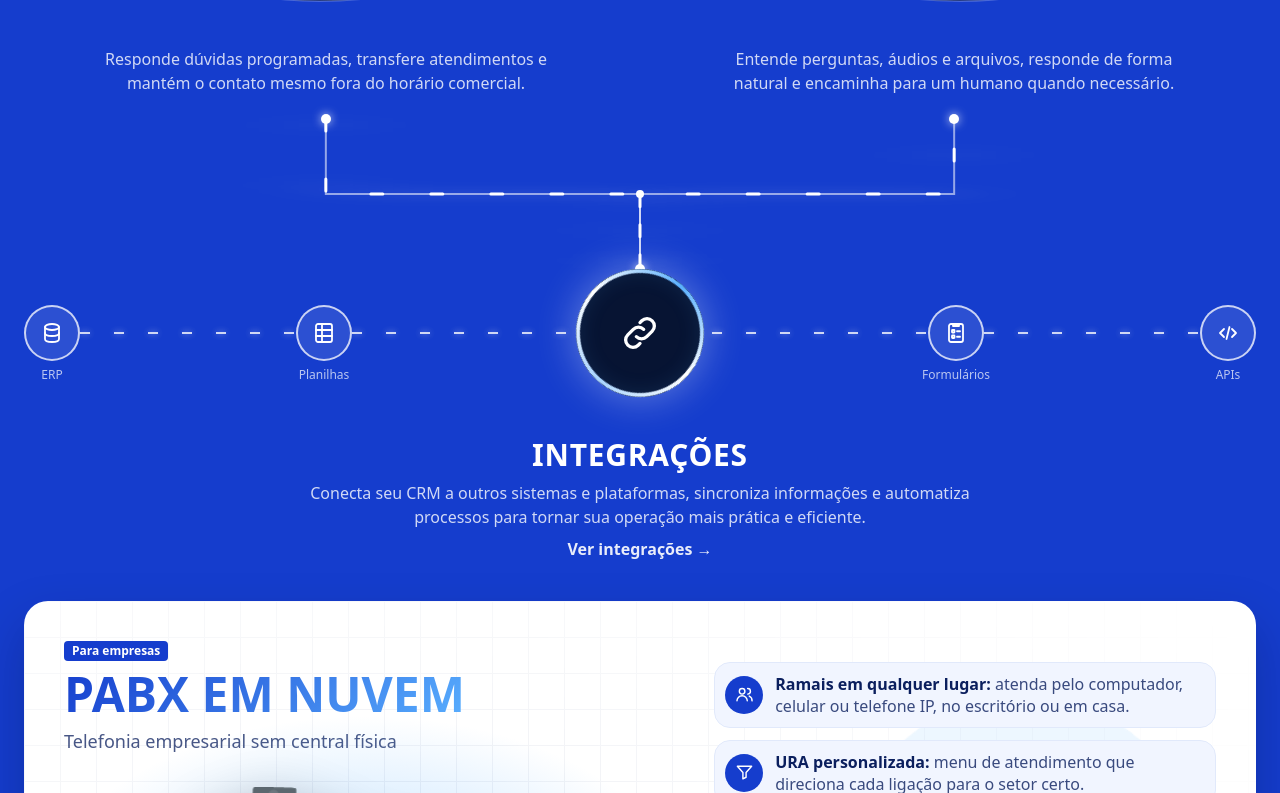
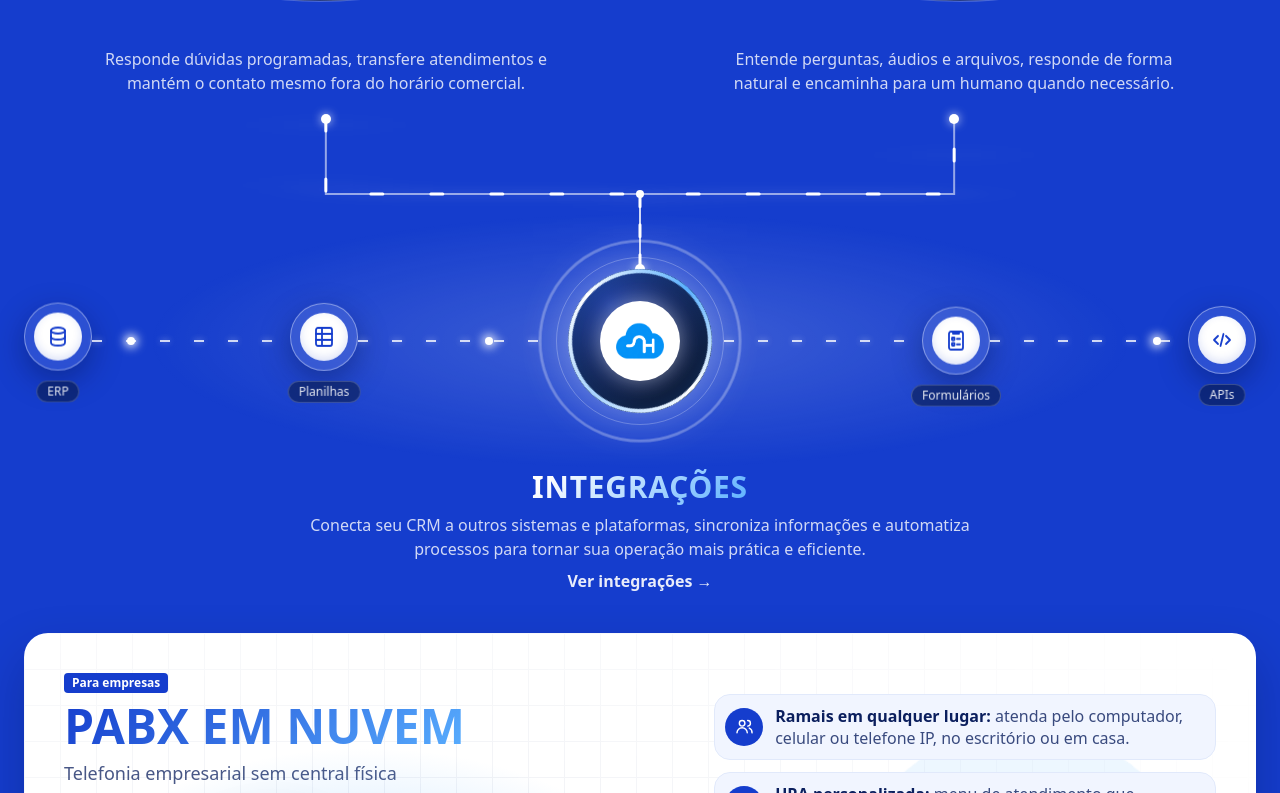
Before and after one commit to ddcalebe/htech-v2, a React (Vite) app: page / in a window 1280 px wide. Shown: the part 2842-3635 px from the top of the page. Built offline with nearby package versions, Linux system fonts and the light colour scheme.

Commit message:
style: redesign integrations hub

```diff
--- a/src/components/ui/IntegrationsHub.jsx
+++ b/src/components/ui/IntegrationsHub.jsx
@@ -1,5 +1,7 @@
+import htechCloud from "../../assets/logo/htech-nuvem.png";
+
 /**
- * Hub de Integrações: círculo central brilhante ligado às ferramentas integradas.
+ * Hub de Integrações: círculo central brilhante (com a logo da HTech) ligado às ferramentas integradas.
  * Fica no fim das linhas do CardConnector (abaixo do Agente de IA e do Chatbot).
  *
  * Props:
@@ -76,27 +78,35 @@ function Icon({ name, className = "" }) {
   );
 }
 
-function Node({ label, icon }) {
+function Node({ label, icon, index = 0 }) {
   return (
-    <div className="relative shrink-0">
-      <div className="grid h-14 w-14 place-items-center rounded-full border-2 border-white/75 bg-white/10 text-white">
+    <div className="hub-node relative shrink-0" style={{ animationDelay: `${index * -1.3}s` }}>
+      {/* Anel de vidro + círculo branco com o ícone */}
+      <div className="grid h-[68px] w-[68px] place-items-center rounded-full border border-white/40 bg-white/10 shadow-[0_10px_30px_rgba(4,12,50,0.35)] backdrop-blur-sm">
+        <div className="grid h-12 w-12 place-items-center rounded-full bg-white text-corp shadow-[inset_0_-3px_8px_rgba(21,61,205,0.15)]">
           <Icon name={icon} className="h-6 w-6" />
         </div>
-      {/* Nome embaixo do círculo, sem mudar a altura do item (assim tudo fica centralizado na linha) */}
-      <span className="absolute left-1/2 top-full mt-1.5 -translate-x-1/2 whitespace-nowrap text-xs text-white/70">
+      </div>
+      {/* Nome numa pílula embaixo do círculo, sem mudar a altura do item */}
+      <span className="absolute left-1/2 top-full mt-2.5 -translate-x-1/2 whitespace-nowrap rounded-full border border-white/20 bg-[#071433]/50 px-2.5 py-0.5 text-xs font-medium text-white/90 backdrop-blur-sm">
         {label}
       </span>
     </div>
   );
 }
 
-/** Linha tracejada animada entre os itens (só no desktop/tablet) */
-function Line({ reverse = false }) {
+/** Linha tracejada animada entre os itens, com um "pacote" de luz passando (só no desktop/tablet) */
+function Line({ reverse = false, index = 0 }) {
   return (
-    <div
-      aria-hidden="true"
-      className={`hub-line hidden h-0.5 min-w-4 flex-1 md:block ${reverse ? "hub-line-rev" : ""}`}
+    <div aria-hidden="true" className="relative hidden h-0.5 min-w-4 flex-1 md:block">
+      <div className={`hub-line absolute inset-0 ${reverse ? "hub-line-rev" : ""}`} />
+      <span
+        className={`hub-packet absolute top-1/2 h-2 w-2 -translate-y-1/2 rounded-full bg-white shadow-[0_0_10px_3px_rgba(255,255,255,0.8)] ${
+          reverse ? "" : "hub-packet-rev"
+        }`}
+        style={{ animationDelay: `${index * -0.7}s` }}
       />
+    </div>
   );
 }
 
@@ -135,48 +145,79 @@ export default function IntegrationsHub({
         }
         @keyframes hub-spin { to { transform: rotate(360deg); } }
 
+        /* Pacote de luz correndo pela linha, sempre em direção ao centro (rev = da direita para a esquerda) */
+        .hub-packet { left: 0; animation: hub-packet 2.4s ease-in-out infinite; }
+        .hub-packet-rev { animation-name: hub-packet-rev; }
+        @keyframes hub-packet { 0% { left: 0; opacity: 0; } 15%, 85% { opacity: 1; } 100% { left: 100%; opacity: 0; } }
+        @keyframes hub-packet-rev { 0% { left: 100%; opacity: 0; } 15%, 85% { opacity: 1; } 100% { left: 0; opacity: 0; } }
+
+        /* Ondas saindo do círculo central */
+        .hub-pulse { animation: hub-pulse 3s ease-out infinite; }
+        @keyframes hub-pulse { 0% { transform: scale(1); opacity: .5; } 100% { transform: scale(1.9); opacity: 0; } }
+
+        /* Integrações flutuando de leve */
+        .hub-node { animation: hub-float 5s ease-in-out infinite; }
+        @keyframes hub-float { 50% { translate: 0 -5px; } }
+
         @media (prefers-reduced-motion: reduce) {
-          .hub-line, .hub-ring::before { animation: none; }
+          .hub-line, .hub-ring::before, .hub-packet, .hub-pulse, .hub-node { animation: none; }
+          .hub-packet { display: none; }
         }
       `}</style>
 
       {/* Fileira: ferramentas da esquerda — círculo central — ferramentas da direita */}
-      <div className="flex flex-col items-center gap-10 md:flex-row md:gap-0">
+      <div className="relative flex flex-col items-center gap-12 md:flex-row md:gap-0">
+        {/* Brilho suave atrás de toda a fileira */}
+        <span
+          aria-hidden="true"
+          className="pointer-events-none absolute left-1/2 top-1/2 -z-0 h-64 w-[80%] -translate-x-1/2 -translate-y-1/2 rounded-full bg-[radial-gradient(closest-side,rgba(255,255,255,0.18),transparent)]"
+        />
         {/* Esquerda: as linhas apontam para o centro */}
         <div className="flex flex-1 flex-wrap items-center justify-center gap-x-6 gap-y-10 md:flex-nowrap md:gap-0">
           {left.map((item, i) => (
             <div key={item.label} className="contents">
-              {i > 0 && <Line reverse />}
-              <Node {...item} />
+              {i > 0 && <Line reverse index={i} />}
+              <Node {...item} index={i} />
             </div>
           ))}
-          {left.length > 0 && <Line reverse />}
+          {left.length > 0 && <Line reverse index={left.length} />}
         </div>
 
-        {/* Círculo central (fim das linhas do CardConnector) */}
+        {/* Círculo central (fim das linhas do CardConnector): anel girando, ondas saindo e a logo da HTech */}
+        <div className="relative order-first mx-3 shrink-0 md:order-none">
+          <span aria-hidden="true" className="hub-pulse absolute inset-0 rounded-full border-2 border-white/60" />
+          <span aria-hidden="true" className="hub-pulse absolute inset-0 rounded-full border-2 border-white/60 [animation-delay:-1.5s]" />
+          {/* Anel externo fino */}
+          <span aria-hidden="true" className="absolute -inset-3 rounded-full border border-white/25" />
           <div
-          className="hub-ring relative order-first mx-2 grid h-32 w-32 shrink-0 place-items-center rounded-full bg-[#071433] shadow-[0_0_40px_rgba(255,255,255,0.35),inset_0_0_24px_rgba(90,176,255,0.15)] md:order-none"
+            className="hub-ring relative grid h-36 w-36 place-items-center rounded-full bg-[radial-gradient(circle_at_30%_25%,#1b3a9e,#071433_70%)] shadow-[0_0_50px_rgba(255,255,255,0.4),inset_0_0_30px_rgba(90,176,255,0.25)]"
             role="img"
             aria-label={title}
           >
-          <Icon name="link" className="relative h-11 w-11 text-white" />
+            {/* Logo da HTech num círculo branco */}
+            <span className="grid h-20 w-20 place-items-center rounded-full bg-white shadow-[0_0_24px_rgba(255,255,255,0.5)]">
+              <img src={htechCloud} alt="" className="w-12" />
+            </span>
+          </div>
         </div>
 
         {/* Direita: as linhas saem do centro */}
         <div className="flex flex-1 flex-wrap items-center justify-center gap-x-6 gap-y-10 md:flex-nowrap md:gap-0">
-          {right.length > 0 && <Line />}
+          {right.length > 0 && <Line index={0} />}
           {right.map((item, i) => (
             <div key={item.label} className="contents">
-              {i > 0 && <Line />}
-              <Node {...item} />
+              {i > 0 && <Line index={i} />}
+              <Node {...item} index={i + left.length} />
             </div>
           ))}
         </div>
       </div>
 
       {/* Texto */}
-      <div className="mt-14 flex flex-col items-center gap-2 text-center md:mt-10">
-        <h4 className="text-3xl font-semibold uppercase tracking-wide">{title}</h4>
+      <div className="mt-16 flex flex-col items-center gap-2 text-center md:mt-14">
+        <h4 className="text-3xl font-semibold uppercase tracking-wide">
+          <span className="bg-[linear-gradient(135deg,#ffffff_10%,#5AB0FF)] bg-clip-text text-transparent">{title}</span>
+        </h4>
         {description && <p className="max-w-2xl text-white/80">{description}</p>}
         {linkLabel && (
           <a href={href} className="font-semibold text-white/90 underline-offset-4 transition hover:text-white hover:underline">
```
Lines whose indentation alone changed are shown as unchanged.
